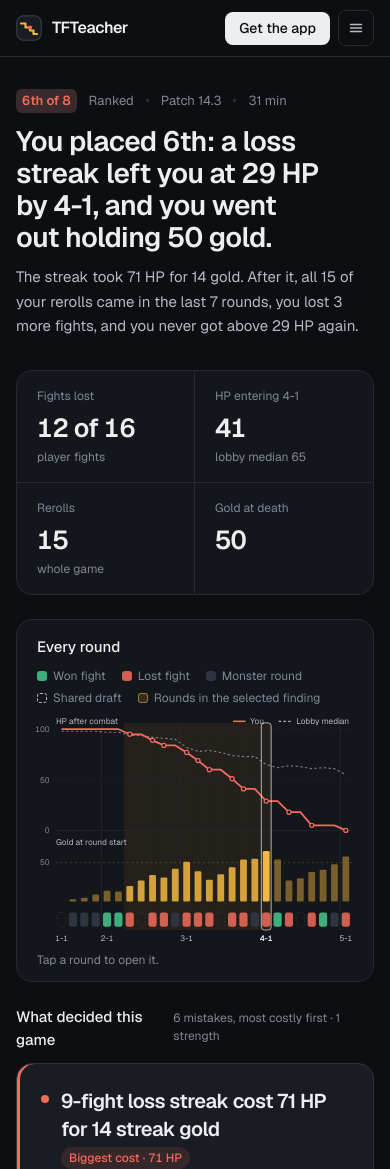
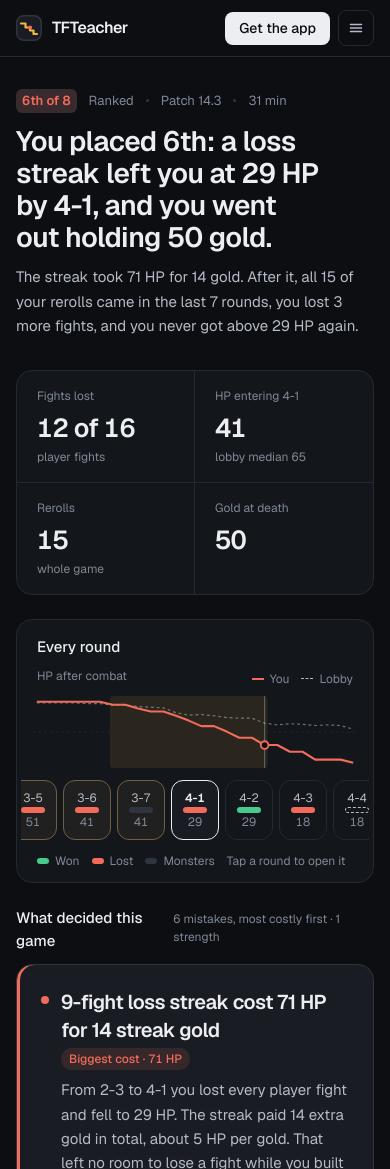
Before and after one commit to malcolmshi123/tfteacher, a Next.js app: page /review/sample in a window 390 px wide. Shown: the top 1169 px of the page. Built offline with nearby package versions, Linux system fonts and the light colour scheme.

Commit message:
add phone round strip

```diff
--- /dev/null
+++ b/components/review/MobileRounds.tsx
@@ -0,0 +1,101 @@
+"use client";
+
+import { useEffect, useRef } from "react";
+import type { SeriesPoint } from "@/lib/review/engine";
+
+// Phone version of the timeline: an HP sparkline you can read at 390px, and a
+// scrollable strip of rounds with real tap targets.
+export function MobileRounds({
+  series,
+  selected,
+  highlight,
+  onSelect,
+}: {
+  series: SeriesPoint[];
+  selected: string;
+  highlight?: string[];
+  onSelect: (stage: string) => void;
+}) {
+  const strip = useRef<HTMLDivElement>(null);
+  const hl = new Set(highlight ?? []);
+  const W = 340;
+  const H = 76;
+  const n = series.length;
+  const x = (i: number) => 4 + ((W - 8) * i) / (n - 1);
+  const after = (p: SeriesPoint) => Math.max(0, p.hp - p.damage);
+  const y = (hp: number) => 6 + (H - 12) * (1 - hp / 100);
+  const line = series.map((p, i) => `${i ? "L" : "M"}${x(i)},${y(after(p))}`).join(" ");
+  const lobby = series.map((p, i) => `${i ? "L" : "M"}${x(i)},${y(p.lobbyHp)}`).join(" ");
+  const si = series.findIndex((p) => p.stage === selected);
+  const hlIdx = series.map((p, i) => (hl.has(p.stage) ? i : -1)).filter((i) => i >= 0);
+
+  useEffect(() => {
+    const el = strip.current?.querySelector<HTMLElement>(`[data-stage="${selected}"]`);
+    el?.scrollIntoView({ inline: "center", block: "nearest", behavior: "smooth" });
+  }, [selected]);
+
+  return (
+    <div>
+      <div className="flex items-baseline justify-between px-1 text-[12px] text-[var(--muted)]">
+        <span>HP after combat</span>
+        <span className="flex items-center gap-3">
+          <span className="flex items-center gap-1.5">
+            <span className="block h-0.5 w-3 bg-[var(--hp)]" />
+            You
+          </span>
+          <span className="flex items-center gap-1.5">
+            <span className="block h-0 w-3 border-t border-dashed border-[var(--ink-2)]" />
+            Lobby
+          </span>
+        </span>
+      </div>
+      <svg viewBox={`0 0 ${W} ${H}`} className="mt-2 block h-auto w-full" aria-hidden>
+        {hlIdx.length > 0 && (
+          <rect x={x(hlIdx[0]) - 3} y={0} width={x(hlIdx[hlIdx.length - 1]) - x(hlIdx[0]) + 6} height={H} rx={4} fill="var(--brand)" opacity={0.1} />
+        )}
+        <line x1={0} x2={W} y1={y(50)} y2={y(50)} stroke="var(--line)" strokeDasharray="2 4" />
+        <path d={lobby} fill="none" stroke="var(--ink-2)" strokeOpacity={0.55} strokeWidth={1.25} strokeDasharray="3 3" />
+        <path d={line} fill="none" stroke="var(--hp)" strokeWidth={2.25} strokeLinejoin="round" />
+        {si >= 0 && (
+          <>
+            <line x1={x(si)} x2={x(si)} y1={0} y2={H} stroke="var(--ink)" strokeOpacity={0.35} />
+            <circle cx={x(si)} cy={y(after(series[si]))} r={4} fill="var(--bg)" stroke="var(--hp)" strokeWidth={2} />
+          </>
+        )}
+      </svg>
+
+      <div ref={strip} className="-mx-3 mt-3 flex snap-x gap-1.5 overflow-x-auto px-3 pb-1 [scrollbar-width:none]" role="list" aria-label="Rounds">
+        {series.map((p) => {
+          const sel = p.stage === selected;
+          const bar =
+            p.kind === "carousel" ? "transparent" : p.kind === "pve" ? "var(--line-2)" : p.outcome === "win" ? "var(--good)" : "var(--hp)";
+          return (
+            <button
+              key={p.stage}
+              data-stage={p.stage}
+              role="listitem"
+              onClick={() => onSelect(p.stage)}
+              className={`flex h-[60px] w-12 shrink-0 snap-center flex-col items-center justify-between rounded-xl border py-2 ${
+                sel ? "border-[var(--ink)] bg-[var(--panel-2)]" : hl.has(p.stage) ? "border-[color-mix(in_oklab,var(--brand)_40%,var(--line))] bg-[color-mix(in_oklab,var(--brand)_7%,var(--panel))]" : "border-[var(--line)] bg-[var(--panel)]"
+              }`}
+              aria-label={`Round ${p.stage}, ${after(p)} HP after`}
+            >
+              <span className={`tnum text-[12px] ${sel ? "font-semibold text-[var(--ink)]" : "text-[var(--ink-2)]"}`}>{p.stage}</span>
+              <span
+                className="block h-1.5 w-6 rounded-full"
+                style={{ background: bar, border: p.kind === "carousel" ? "1px dashed var(--ink-2)" : undefined }}
+              />
+              <span className="tnum text-[12px] text-[var(--muted)]">{after(p)}</span>
+            </button>
+          );
+        })}
+      </div>
+      <p className="mt-2 flex flex-wrap gap-x-3 gap-y-1 px-1 text-[12px] text-[var(--muted)]">
+        <span className="flex items-center gap-1.5"><span className="block h-1.5 w-3 rounded-full bg-[var(--good)]" />Won</span>
+        <span className="flex items-center gap-1.5"><span className="block h-1.5 w-3 rounded-full bg-[var(--hp)]" />Lost</span>
+        <span className="flex items-center gap-1.5"><span className="block h-1.5 w-3 rounded-full bg-[var(--line-2)]" />Monsters</span>
+        <span>Tap a round to open it</span>
+      </p>
+    </div>
+  );
+}
--- a/components/review/ReviewView.tsx
+++ b/components/review/ReviewView.tsx
@@ -3,6 +3,7 @@
 import { useEffect, useMemo, useState } from "react";
 import type { Finding, Review } from "@/lib/review/engine";
 import { AskPanel } from "./AskPanel";
+import { MobileRounds } from "./MobileRounds";
 import { RoundInspector } from "./RoundInspector";
 import { Timeline } from "./Timeline";
 
@@ -87,7 +88,7 @@ export function ReviewView({ review, initialRound }: { review: Review; initialRo
       <section className="mt-6 rounded-2xl border border-[var(--line)] bg-[var(--panel)] px-3 pb-3 pt-4 md:px-5">
         <div className="mb-2 flex flex-wrap items-center justify-between gap-2 px-2 md:px-0">
           <h2 className="text-[15px] font-medium">Every round</h2>
-          <div className="flex flex-wrap gap-x-4 gap-y-1 text-[12px] text-[var(--muted)]">
+          <div className="hidden flex-wrap gap-x-4 gap-y-1 text-[12px] text-[var(--muted)] md:flex">
             <Key color="var(--good)">Won fight</Key>
             <Key color="var(--hp)">Lost fight</Key>
             <Key color="var(--line-2)" solid>Monster round</Key>
@@ -100,9 +101,8 @@ export function ReviewView({ review, initialRound }: { review: Review; initialRo
         <div className="hidden md:block">
           <Timeline series={series} selected={round} highlight={activeFinding?.stages} onSelect={openRound} />
         </div>
-        <div className="md:hidden">
-          <Timeline series={series} selected={round} highlight={activeFinding?.stages} onSelect={openRound} compact width={420} />
-          <p className="mt-1 px-2 text-[12px] text-[var(--muted)]">Tap a round to open it.</p>
+        <div className="px-1 md:hidden">
+          <MobileRounds series={series} selected={round} highlight={activeFinding?.stages} onSelect={openRound} />
         </div>
       </section>
 
```
